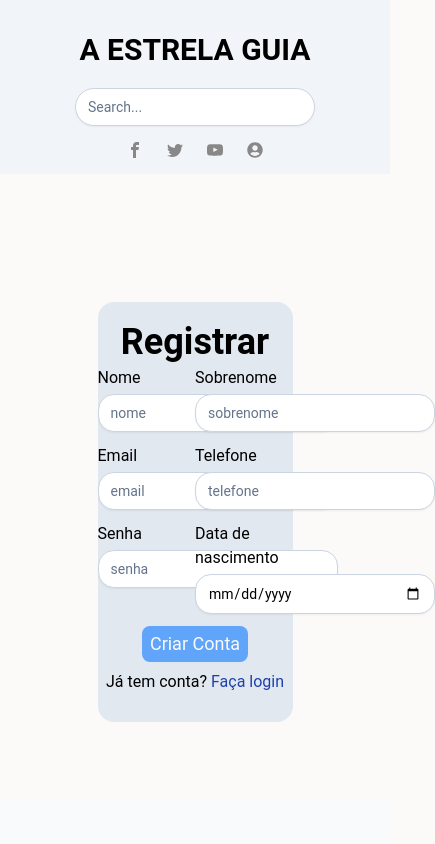
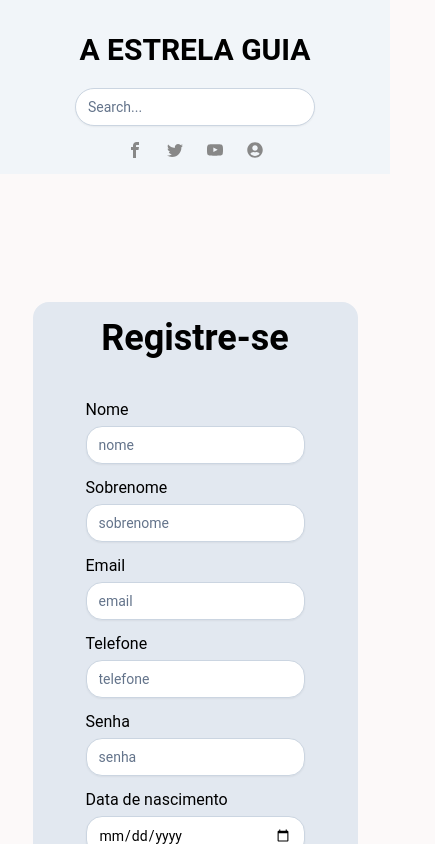
Before and after one commit to iSantanaaH/blog-star-guide, a Next.js app in the folder front-end_next/: page /pages/register in a window 390 px wide. Shown: the top 844 px of the page, 435 px wide, since content can reach past the window. Built offline with nearby package versions, Linux system fonts and the light colour scheme.

Commit message:
update page register

```diff
--- a/front-end_next/app/globals.css
+++ b/front-end_next/app/globals.css
@@ -30,7 +30,7 @@ body {
 }
 
 .input-forms {
-  @apply mt-1 block w-60 px-3 py-2 bg-white border border-slate-300 rounded-2xl text-sm shadow-sm placeholder-slate-500;
+  @apply mt-1 block w-full px-3 py-2 bg-white border border-slate-300 rounded-2xl text-sm shadow-sm placeholder-slate-500;
   @apply focus:outline-none focus:border-sky-300 focus:ring-1 focus:ring-sky-500;
 }
 
--- a/front-end_next/app/pages/register/page.tsx
+++ b/front-end_next/app/pages/register/page.tsx
@@ -20,7 +20,7 @@ function FormUserRegisterAccount() {
 
   const notifySuccesCreateUser = () => toast("Sucesso ao criar usuário!");
   const notifyErrorCreateUser = () => {
-    toast.error('O email já foi cadastrado');
+    toast.error("O email já foi cadastrado");
   };
 
   async function handleSubmit(event: SyntheticEvent) {
@@ -66,7 +66,7 @@ function FormUserRegisterAccount() {
 
   return (
     <Format>
-      <section className="container flex flex-col justify-center items-center">
+      <section className="flex flex-col justify-center items-center mx-auto">
         <div className="containerNotify">
           <ToastContainer />
         </div>
@@ -74,12 +74,12 @@ function FormUserRegisterAccount() {
           method="POST"
           onSubmit={handleSubmit}
           ref={formRef}
-          className="grid mt-32 py-5 w-2/4 bg-slate-200 rounded-2xl"
+          className="flex flex-col md:w-3/5 lg:w-2/6 sml:w-5/6 sml:p-4 items-center m-32 py-5 bg-slate-200 rounded-2xl"
         >
           <div className="">
-            <h2 className="font-bold text-4xl text-center pb-1">Registrar</h2>
+            <h2 className="font-bold text-4xl text-center pb-3">Registre-se</h2>
           </div>
-          <div className="grid grid-cols-2 flex-wrap justify-center">
+          <div className="grid grid-cols-2 sml639:grid-cols-1 sml639:p-7 sml:grid-cols-1 flex-wrap justify-center">
             <div className="col-span-1">
               <div className="mb-3 sm:px-8" id="controlName">
                 <label>Nome</label>
@@ -146,10 +146,10 @@ function FormUserRegisterAccount() {
           </div>
 
           <div className="flex flex-col items-center justify-center">
-            <button className="button-form pt-4" type="submit">
+            <button className="button-form pt-4 sml:mt-3" type="submit">
               Criar Conta
             </button>
-            <span className="py-2">
+            <span className="py-2 sml:pt-3">
               Já tem conta?{" "}
               <Link
                 className="text-base text-blue-800 hover:text-blue-700"
--- a/front-end_next/tailwind.config.ts
+++ b/front-end_next/tailwind.config.ts
@@ -12,6 +12,7 @@ const config: Config = {
       screens: {
         "sml": {"max": "479px"},
         "sm639": {"max": "767px"},
+        "sml639": {"max": "639px"},
       },
     },
   },
```
